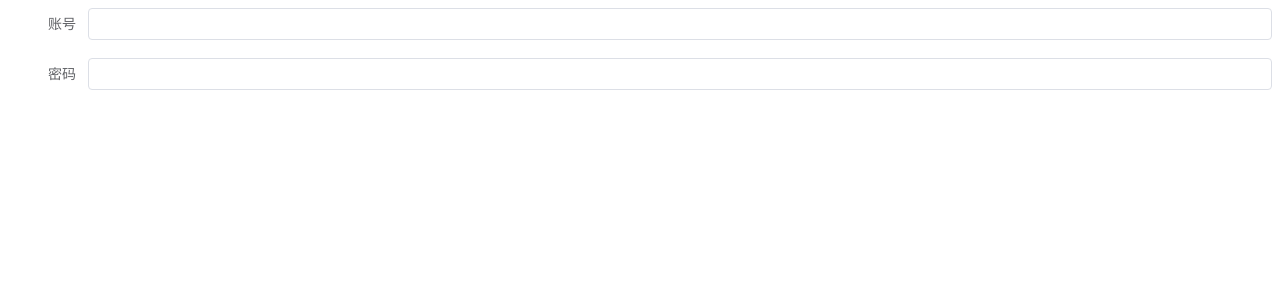
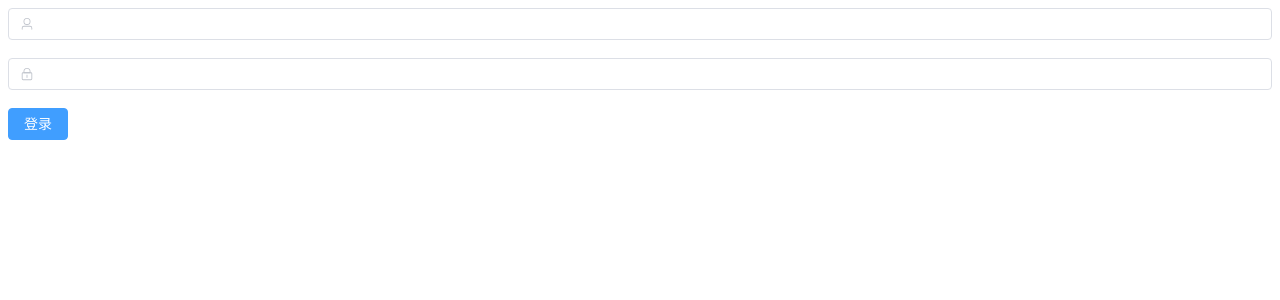
Before and after one commit to swwzfy/my-map, a Vue app: page / in a window 1280 px wide. Shown: the top 300 px of the page. Built offline with nearby package versions, Linux system fonts and the light colour scheme.

Commit message:
引入icon图标

```diff
--- a/package.json
+++ b/package.json
@@ -8,6 +8,7 @@
     "lint": "vue-cli-service lint"
   },
   "dependencies": {
+    "@element-plus/icons-vue": "^0.2.4",
     "amfe-flexible": "^2.2.1",
     "axios": "^0.24.0",
     "core-js": "^3.6.5",
--- a/src/main.js
+++ b/src/main.js
@@ -5,6 +5,7 @@ import router from './router'
 import store from './store'
 import ElementPlus from 'element-plus'
 import 'element-plus/dist/index.css'
+import * as ElIconModules from '@element-plus/icons-vue'
 
 import 'amfe-flexible'
 
@@ -13,6 +14,10 @@ import './mock'
 
 
 const app = createApp(App)
+
+for (let iconName in ElIconModules) {
+    app.component(iconName, ElIconModules[iconName])
+}
 
 app.config.globalProperties.$http = axios;
 
--- a/src/views/login/Login.vue
+++ b/src/views/login/Login.vue
@@ -4,13 +4,16 @@
         :model="ruleForm"
         status-icon
         :rules="rules"
-        label-width="80px"
+        label-width="0"
         class="demo-ruleForm">
-            <el-form-item label="账号" prop="username">
-                <el-input v-model="ruleForm.username" autocomplete="off"></el-input>
+            <el-form-item prop="username">
+                <el-input prefix-icon="User" v-model="ruleForm.username" autocomplete="off"></el-input>
             </el-form-item>
-            <el-form-item label="密码" prop="password">
-                <el-input v-model="ruleForm.password" type="password" autocomplete="off"></el-input>
+            <el-form-item prop="password">
+                <el-input prefix-icon="Lock" v-model="ruleForm.password" type="password" autocomplete="off"></el-input>
+            </el-form-item>
+            <el-form-item>
+                <el-button type="primary" @click="submit('ruleForm')">登录</el-button>
             </el-form-item>
         </el-form>
     </div>
@@ -27,7 +30,20 @@ export default {
                 password:''
             },
             rules:{
-
+                username: [
+                    {
+                        required: true,
+                        message: '请输入账号!',
+                        trigger: 'blur',
+                    },
+                ],
+                password: [
+                    {
+                        required: true,
+                        message: '请输入密码!',
+                        trigger: 'blur',
+                    },
+                ],
             }
         };
     },
@@ -35,20 +51,26 @@ export default {
 
     },
     methods: {
-        login(){
+        submit(formName){
             let _self = this;
+            _self.$refs[formName].validate((valid) => {
+                if (valid) {
                     _self.$http({
                         method:'post',
                         url:'/user',
                         data:{
-                    username: 'admin',
-                    password: '123456'
+                            username: _self.ruleForm.username,
+                            password: _self.ruleForm.password
                         }
                     }).then(res => {
-                console.log(res);
                         let code = res.data.meta.status;
                         if(code == '200'){
                             _self.$router.push('/home')
+                        }
+                    })
+                } else {
+                    console.log('error submit!!')
+                    return false
                 }
             })
         }
```
Also changed, not shown: 1 other file (tests, documents, lock files or other folders). Lines whose indentation alone changed are shown as unchanged.
